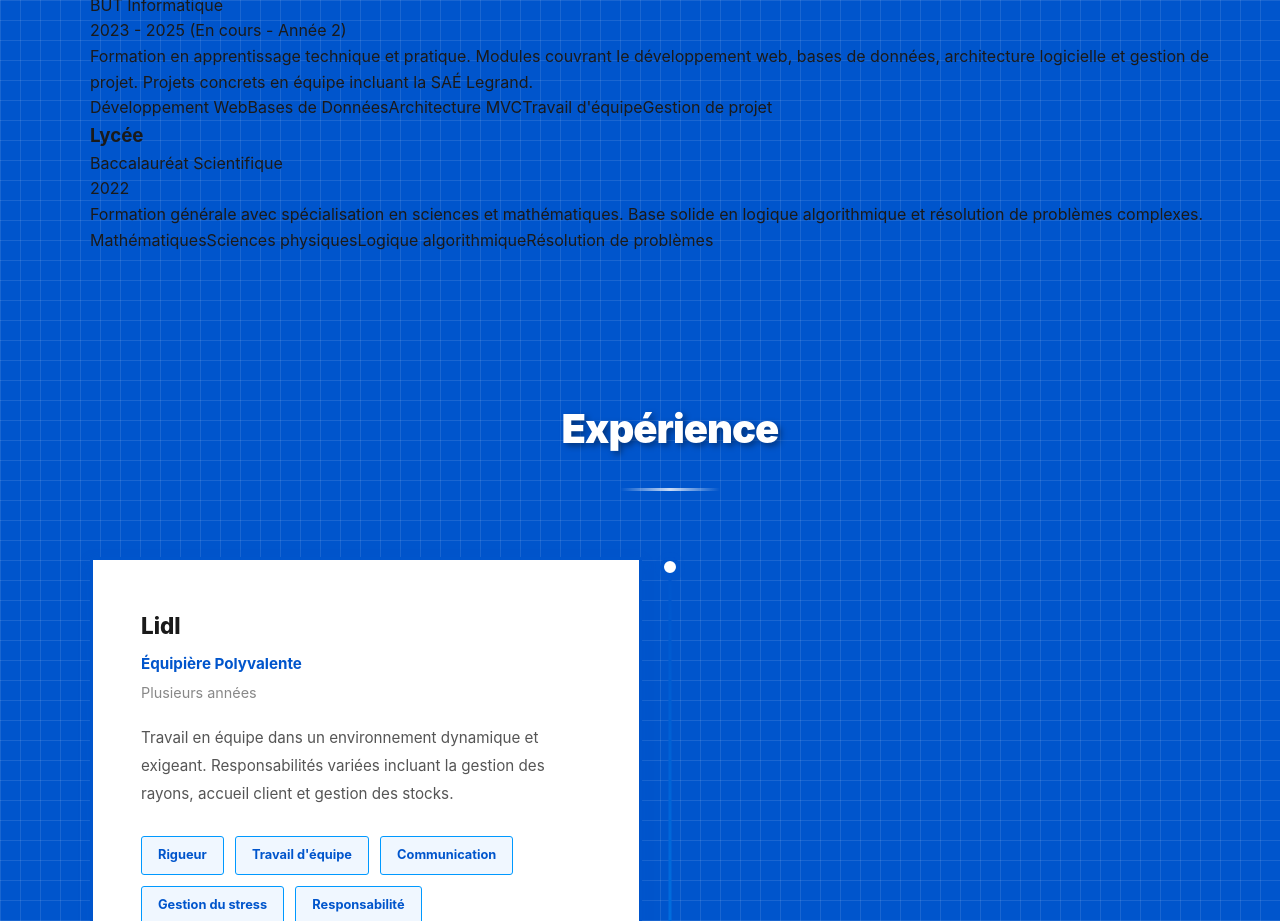
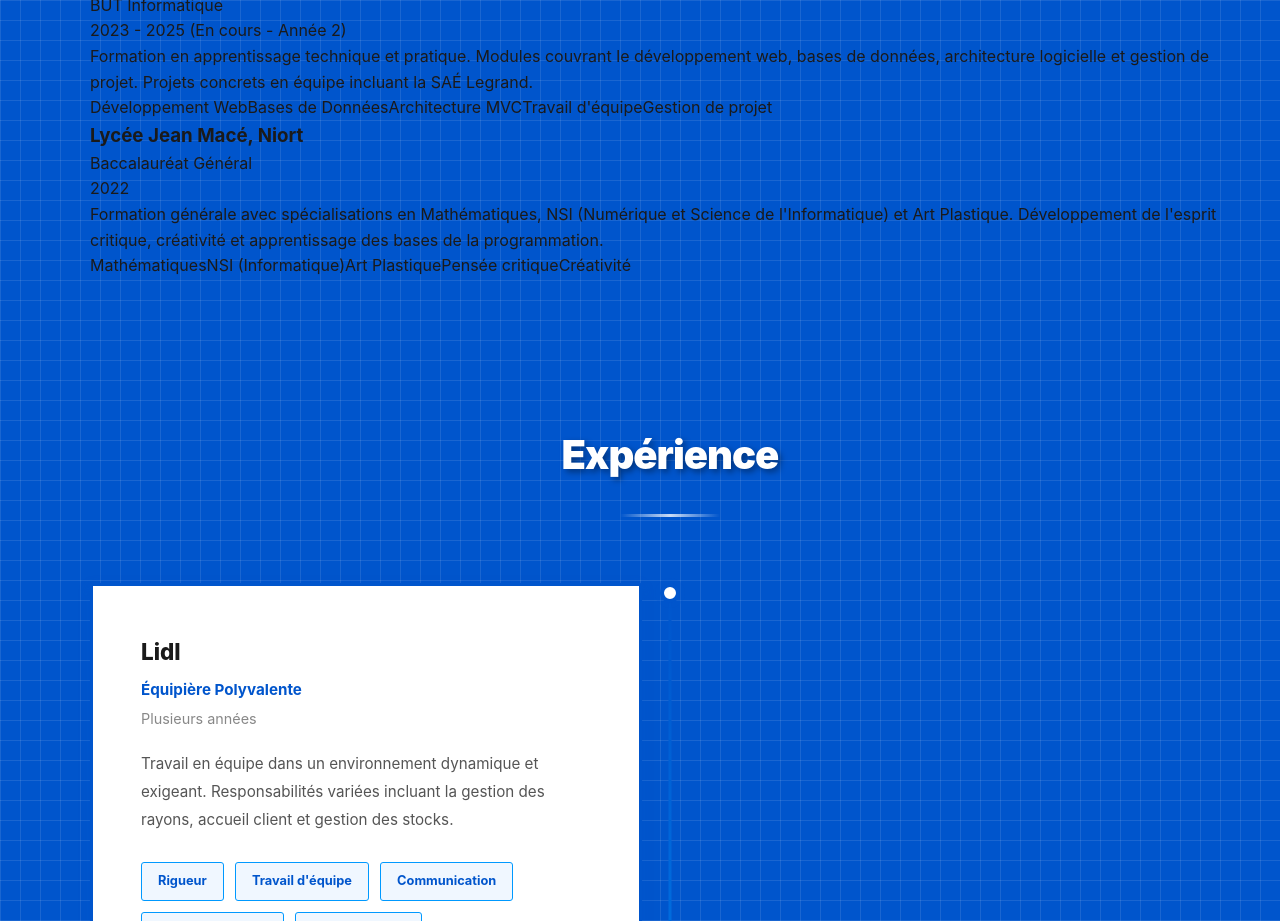
Before and after one commit to n-francais/Portfolio, a React (Vite) app: page / in a window 1280 px wide. Shown: the part 4040-4961 px from the top of the page. Built offline with nearby package versions, Linux system fonts and the light colour scheme; the HTML template or start-up script is replaced by a standard one.

Commit message:
Update Education: Add Lycée Jean Macé details and correct specialties (Maths, NSI, Art)

```diff
--- a/src/components/Education.jsx
+++ b/src/components/Education.jsx
@@ -15,16 +15,17 @@ export default function Education() {
       ],
     },
     {
-      school: "Lycée",
-      degree: "Baccalauréat Scientifique",
+      school: "Lycée Jean Macé, Niort",
+      degree: "Baccalauréat Général",
       period: "2022",
       description:
-        "Formation générale avec spécialisation en sciences et mathématiques. Base solide en logique algorithmique et résolution de problèmes complexes.",
+        "Formation générale avec spécialisations en Mathématiques, NSI (Numérique et Science de l'Informatique) et Art Plastique. Développement de l'esprit critique, créativité et apprentissage des bases de la programmation.",
       specialties: [
         "Mathématiques",
-        "Sciences physiques",
-        "Logique algorithmique",
-        "Résolution de problèmes",
+        "NSI (Informatique)",
+        "Art Plastique",
+        "Pensée critique",
+        "Créativité",
       ],
     },
   ];
```
